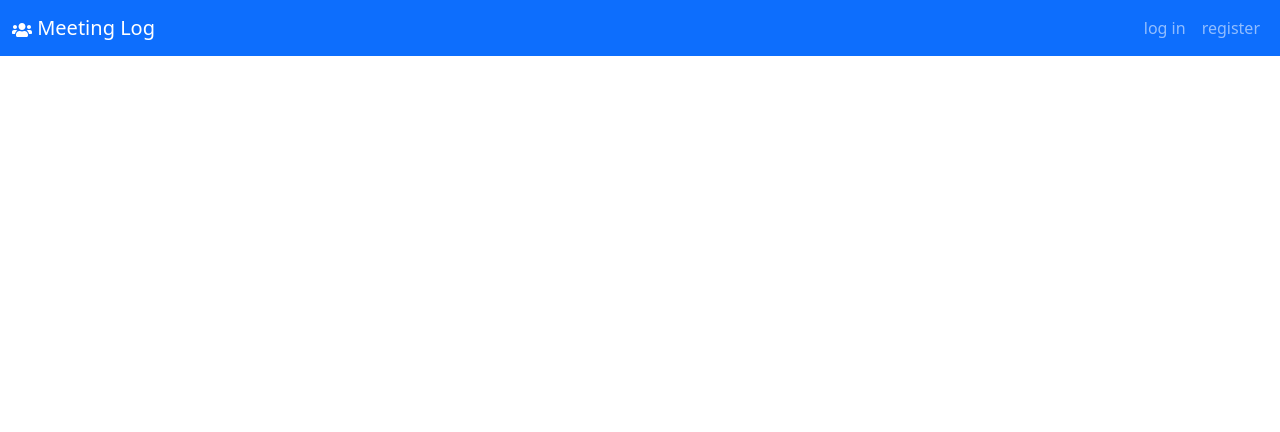
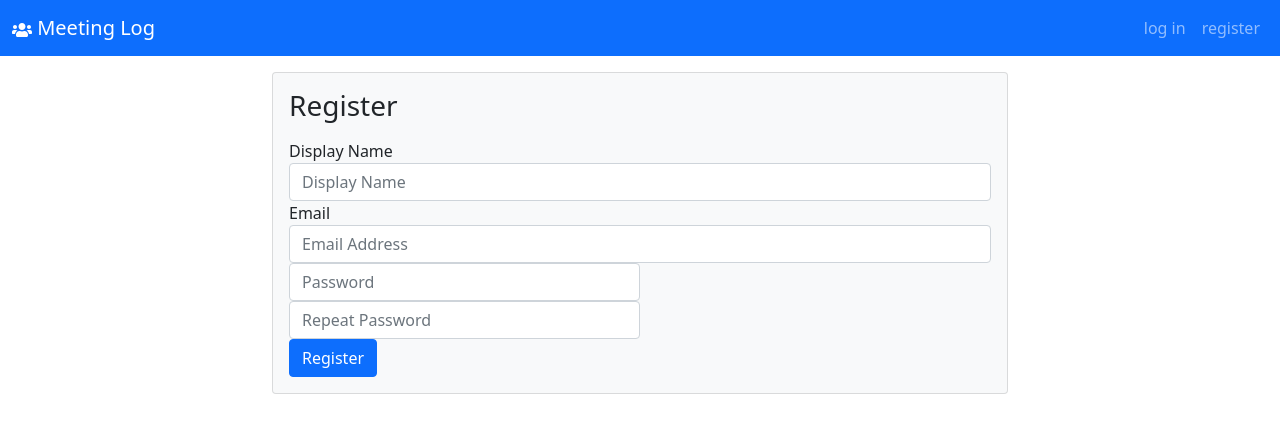
Before and after one commit to alvinwchou/meeting-log, a React (Create React App) app: page /register in a window 1280 px wide. Shown: the top 432 px of the page. Built offline with nearby package versions, Linux system fonts and the light colour scheme; no server answers; the database is empty.

Commit message:
updated register component

```diff
--- a/src/Register.js
+++ b/src/Register.js
@@ -1,10 +1,102 @@
+import { useState } from "react";
 
 
 function Register() {
+    const [register, setRegister ] = useState({
+        displayName: '',
+        email: '',
+        passOne: '',
+        passTwo: ''
+    });
+
+    const handleChange = (e) => {
+        e.preventDefault();
+        const itemName = e.target.name;
+        const itemValue = e.target.value;
+
+        setRegister({...register, [itemName]: itemValue });
+    }
+
     return (
-        <div className="text-center mt-4">
-            <h1 className="text-primary"></h1>
-        </div>
+        <form className="mt-3">
+            <div className="container">
+                <div className="row justify-content-center">
+                    <div className="col-lg-8">
+                        <div className="card bg-light">
+                            <div className="card-body">
+                                <h3 className="font-weight-light mb-3">Register</h3>
+                                <div className="form-row">
+                                    <section className="col-sm-12 form-group">
+                                        <label
+                                            className="form-control-label sr-only"
+                                            htmlFor="displayName"
+                                        >
+                                            Display Name
+                                        </label>
+                                        <input
+                                            className="form-control"
+                                            type="text"
+                                            id="displayName"
+                                            placeholder="Display Name"
+                                            name="displayName"
+                                            required
+                                            value={register.displayName}
+                                            onChange={handleChange}
+                                        />
+                                    </section>
+                                </div>
+                                <section className="form-group">
+                                    <label
+                                        className="form-control-label sr-only"
+                                        htmlFor="email"
+                                    >
+                                        Email
+                                    </label>
+                                    <input
+                                        className="form-control"
+                                        type="email"
+                                        id="email"
+                                        placeholder="Email Address"
+                                        required
+                                        name="email"
+                                        value={register.email}
+                                        onChange={handleChange}
+                                    />
+                                </section>
+                                <div className="form-row">
+                                    <section className="col-sm-6 form-group">
+                                        <input
+                                            className="form-control"
+                                            type="password"
+                                            name="passOne"
+                                            placeholder="Password"
+                                            value={register.passOne}
+                                            onChange={handleChange}
+                                        />
+                                    </section>
+                                    <section className="col-sm-6 form-group">
+                                        <input
+                                            className="form-control"
+                                            type="password"
+                                            required
+                                            name="passTwo"
+                                            placeholder="Repeat Password"
+                                            value={register.passTwo}
+                                            onChange={handleChange}
+                                        />
+                                    </section>
+                                </div>
+                                <div className="form-group text-right mb-0">
+                                    <button className="btn btn-primary" type="submit">
+                                        Register
+                                    </button>
+                                </div>
+                            </div>
+                        </div>
+                    </div>
+                </div>
+            </div>
+        </form>
     )
 }
 
```
